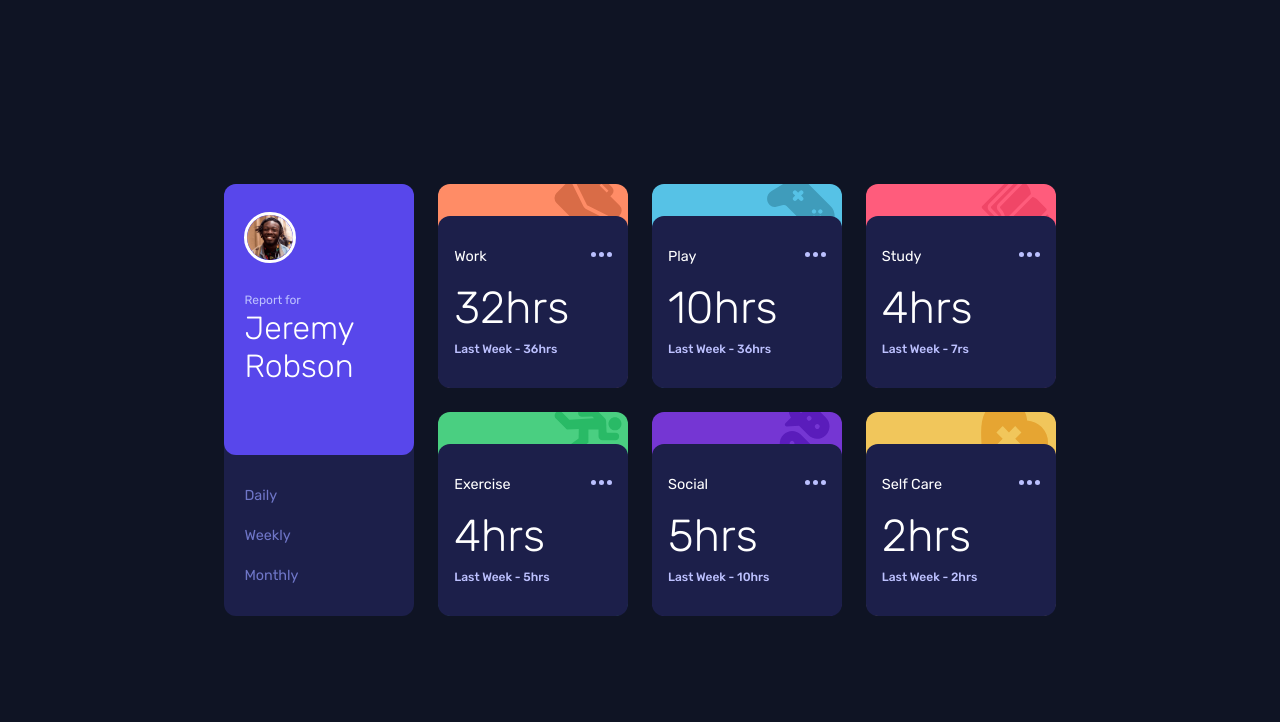
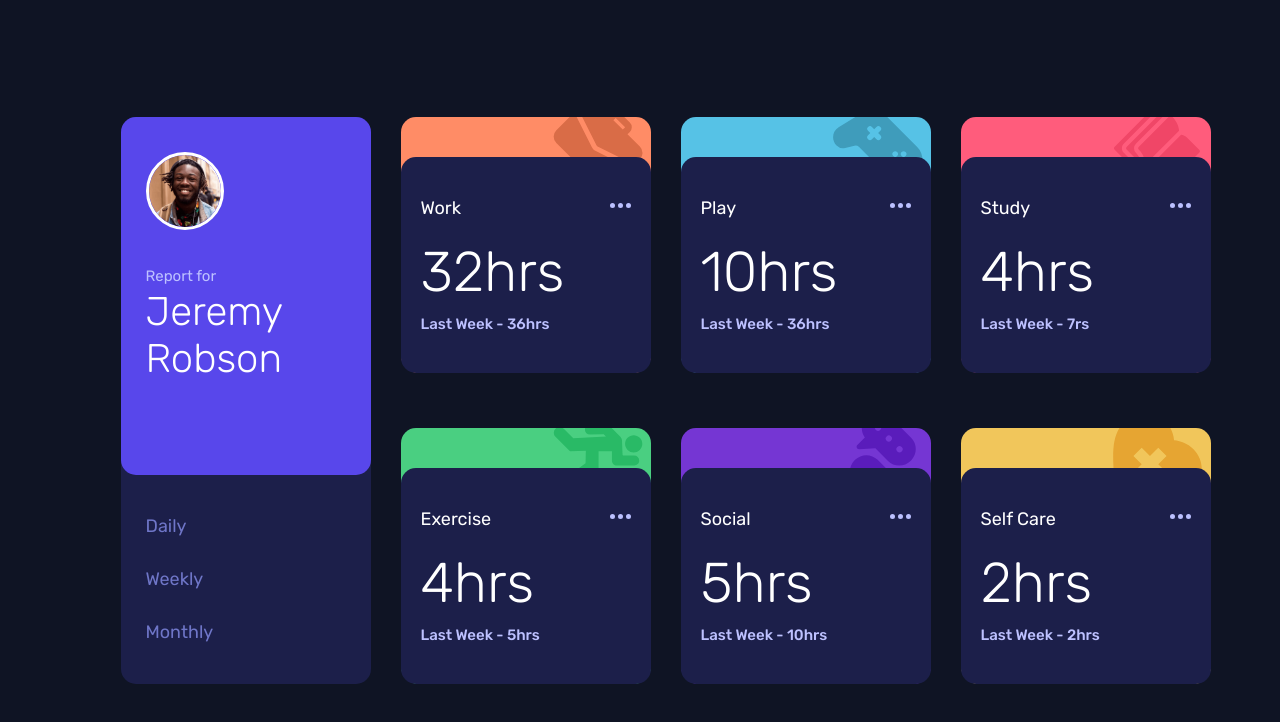
Before and after one commit to SafeNSound95/time-tracking-dashboard, a plain HTML site: page index.html in a window 1280 px wide. Drawn offline with Linux system fonts and the light colour scheme.

Commit message:
changes to responsiveness(tablet/desktop)

```diff
--- a/script.js
+++ b/script.js
@@ -35,7 +35,8 @@ document.addEventListener("keydown", function (e) {
 });
 
 document.addEventListener("click", function (e) {
-  if (e.target === document.querySelector("body")) removeMenu();
+  // if (e.target === document.querySelector("body")) removeMenu();
+  if (![...allEllipsis].includes(e.target)) removeMenu();
 });
 
 const extractData = function (data, e) {
--- a/style.css
+++ b/style.css
@@ -208,28 +208,11 @@ body {
 .dropdown-menu {
   display: none;
   opacity: 0;
-  animation: fadeInOut 0.3s ease-in-out;
+  border: 3px solid #fff;
 }
 
 .dropdown-menu span:hover {
   cursor: pointer;
-}
-
-@keyframes fadeInOut {
-  0% {
-    opacity: 0;
-    display: none;
-  }
-
-  50% {
-    opacity: 0.5;
-    display: flex;
-  }
-
-  100% {
-    opacity: 1;
-    display: flex;
-  }
 }
 
 .dropdown-menu--active {
@@ -274,11 +257,28 @@ body {
   }
 }
 
-@media screen and (min-width: 750px) {
+@media screen and (min-width: 850px) {
   html {
-    font-size: 50%;
+    font-size: 62.5%;
   }
 
+  .dashboard {
+    grid-template-columns: 1fr 1fr;
+    gap: 2.5rem;
+  }
+
+  .profile-card {
+    grid-column: span 2;
+    min-width: 40rem;
+    justify-self: center;
+  }
+
+  .activity-card {
+    min-width: 35rem;
+  }
+}
+
+@media screen and (min-width: 1200px) {
   .dashboard {
     grid-template-columns: repeat(4, 1fr);
     column-gap: 3rem;
@@ -286,7 +286,9 @@ body {
   }
 
   .profile-card {
+    grid-column: 1/2;
     grid-row: span 2;
+    min-width: 25rem;
     margin-bottom: 0;
   }
 
@@ -332,9 +334,11 @@ body {
 
   .user-image {
     margin-bottom: 0.5rem;
+    width: 7.8rem;
   }
 
   .activity-card {
     background-size: 36%;
+    min-width: 25rem;
   }
 }
```
